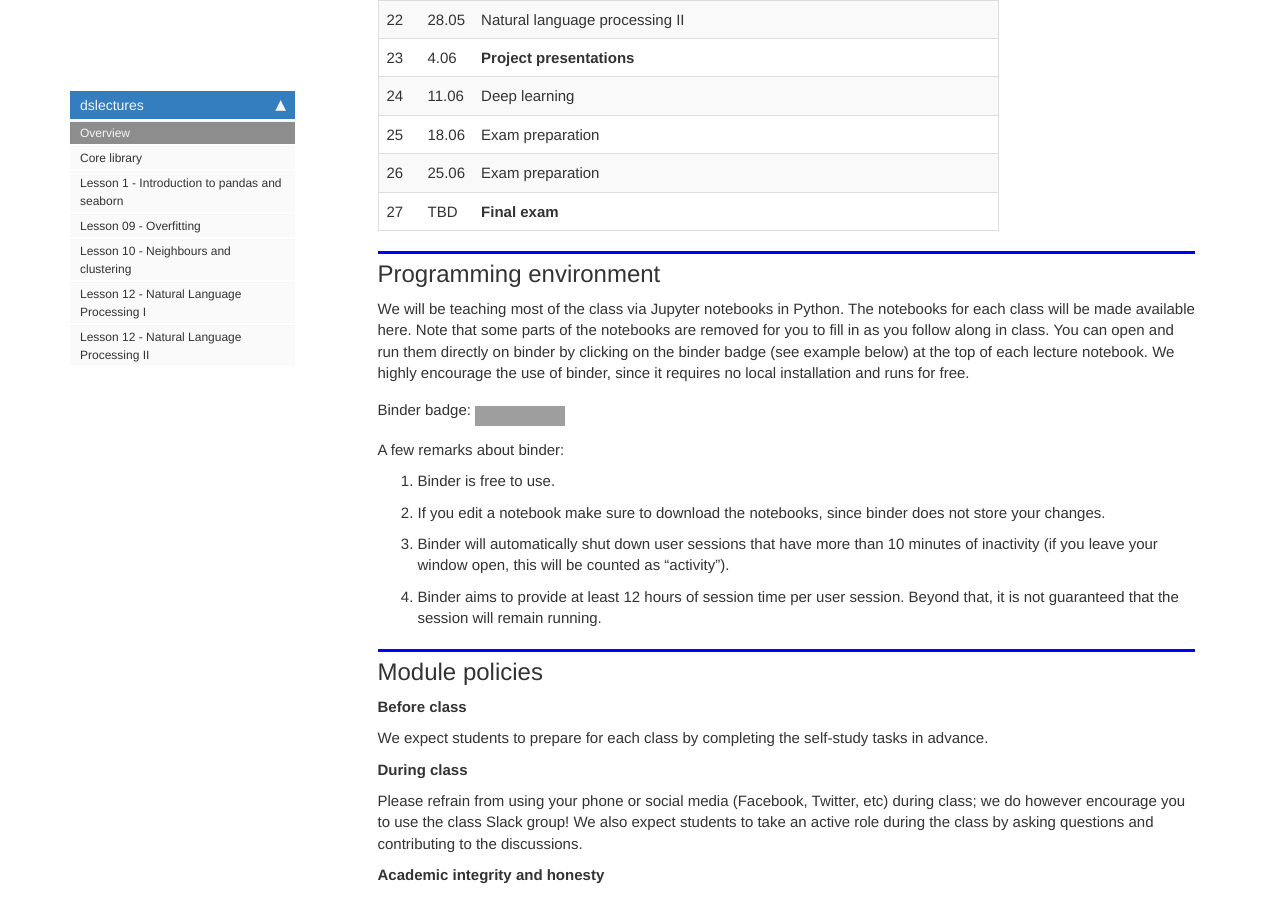
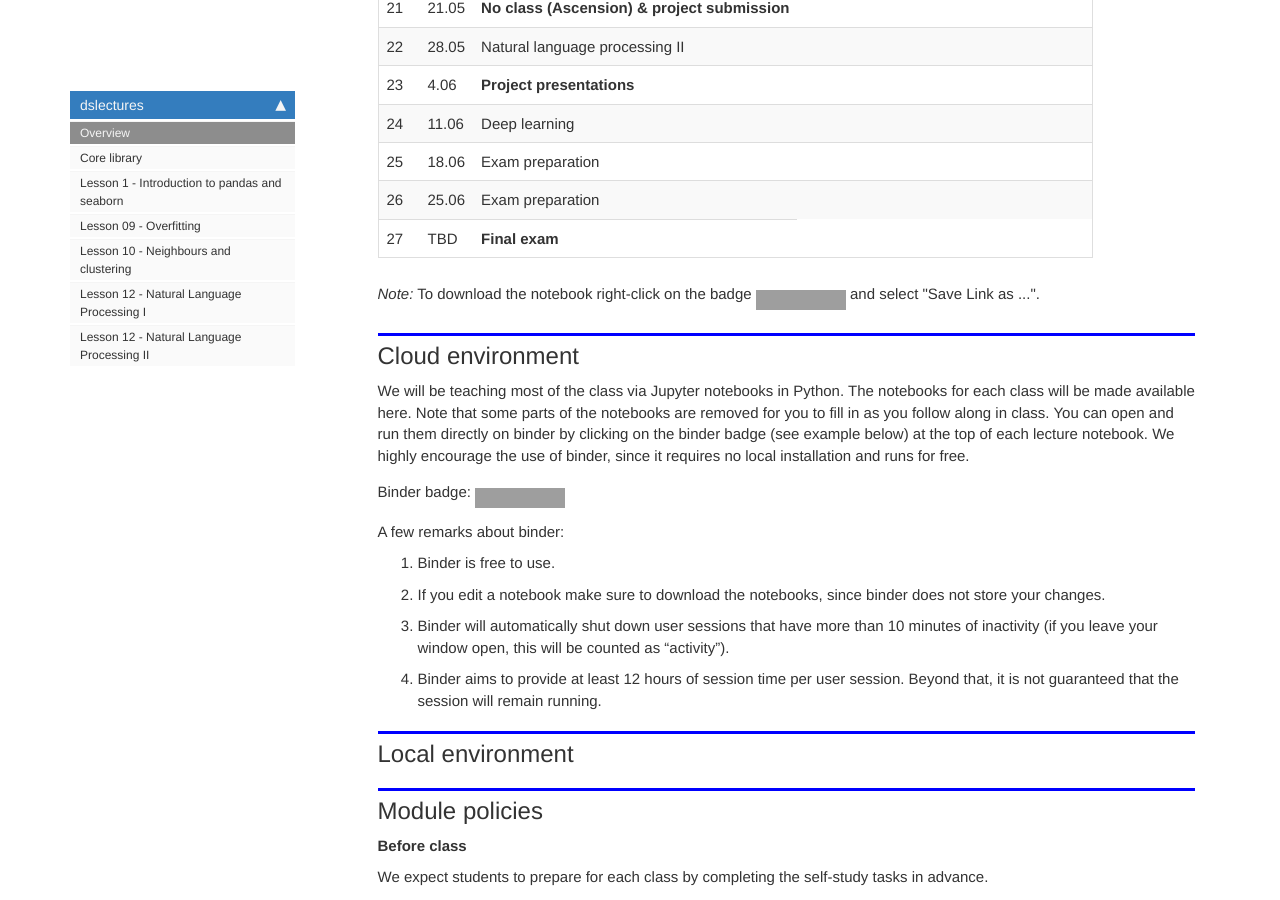
Before and after one commit to lewtun/dslectures, a Jekyll site: the page built from docs/index.html, in a window 1280 px wide and 900 px high, scrolled down 2661 px. Built offline with Jekyll 4.4.1, drawn with Linux system fonts in a browser that asks for light colours; nearby versions of some CDN libraries; comment, search, counter and statistics services are not loaded; some of the changed text lies outside the part shown; grey boxes are pictures that could not be loaded.

Commit message:
docs: add notebook download badge to intro

```diff
--- a/docs/index.html
+++ b/docs/index.html
@@ -82,7 +82,7 @@
 <td style="text-align:left">8</td>
 <td style="text-align:left">20.02</td>
 <td style="text-align:left">Introduction to data science</td>
-<td style="text-align:left"><a href="https://mybinder.org/v2/gh/lewtun/dslectures/master?urlpath=lab/tree/notebooks/lesson01_intro-to-pandas.ipynb"><img src="https://mybinder.org/badge_logo.svg" alt="Binder"></a> <a href="https://drive.google.com/file/d/14bPRdbbf_CjDOfG8rBbSBQO-dDpxDj2G/view"><img src="https://img.shields.io/static/v1?label=slides&amp;message=lesson01_intro-to-ds-and-ml.pdf&amp;color=blue&amp;logo=Google-drive" alt="slides"></a></td>
+<td style="text-align:left"><a href="https://mybinder.org/v2/gh/lewtun/dslectures/master?urlpath=lab/tree/notebooks/lesson01_intro-to-pandas.ipynb"><img src="https://mybinder.org/badge_logo.svg" alt="Binder"></a> <a href="https://raw.githubusercontent.com/lewtun/dslectures/master/notebooks/lesson01_intro-to-pandas.ipynb"><img src="https://img.shields.io/static/v1?label=notebook&amp;message=lesson01_intro-to-pandas.ipynb&amp;color=red&amp;logo=Jupyter" alt="notebook"></a> <a href="https://drive.google.com/file/d/14bPRdbbf_CjDOfG8rBbSBQO-dDpxDj2G/view"><img src="https://img.shields.io/static/v1?label=slides&amp;message=lesson01_intro-to-ds-and-ml.pdf&amp;color=green&amp;logo=read-the-docs" alt="slides"></a></td>
 </tr>
 <tr>
 <td style="text-align:left">9</td>
@@ -196,17 +196,17 @@
 <td style="text-align:left">27</td>
 <td style="text-align:left">TBD</td>
 <td style="text-align:left"><strong>Final exam</strong></td>
-<td style="text-align:left"></td>
 </tr>
 </tbody>
 </table>
+<p><em>Note:</em> To download the notebook right-click on the badge <img src="https://img.shields.io/static/v1?label=notebook&amp;message=example-notebook.ipynb&amp;color=red&amp;logo=Jupyter" alt="notebook"> and select "Save Link as ...".</p>
 
 </div>
 </div>
 </div>
 <div class="cell border-box-sizing text_cell rendered"><div class="inner_cell">
 <div class="text_cell_render border-box-sizing rendered_html">
-<h2 id="Programming-environment">Programming environment<a class="anchor-link" href="#Programming-environment">&#182;</a></h2><p>We will be teaching most of the class via Jupyter notebooks in Python. The notebooks for each class will be made available here. Note that some parts of the notebooks are removed for you to fill in as you follow along in class. You can open and run them directly on binder by clicking on the binder badge (see example below) at the top of each lecture notebook. We highly encourage the use of binder, since it requires no local installation and runs for free.</p>
+<h2 id="Cloud-environment">Cloud environment<a class="anchor-link" href="#Cloud-environment">&#182;</a></h2><p>We will be teaching most of the class via Jupyter notebooks in Python. The notebooks for each class will be made available here. Note that some parts of the notebooks are removed for you to fill in as you follow along in class. You can open and run them directly on binder by clicking on the binder badge (see example below) at the top of each lecture notebook. We highly encourage the use of binder, since it requires no local installation and runs for free.</p>
 <p>Binder badge:  <img src="https://mybinder.org/badge_logo.svg" alt="Binder"></p>
 <p>A few remarks about binder:</p>
 <ol>
@@ -216,6 +216,12 @@
 <li>Binder aims to provide at least 12 hours of session time per user session. Beyond that, it is not guaranteed that the session will remain running.</li>
 </ol>
 
+</div>
+</div>
+</div>
+<div class="cell border-box-sizing text_cell rendered"><div class="inner_cell">
+<div class="text_cell_render border-box-sizing rendered_html">
+<h2 id="Local-environment">Local environment<a class="anchor-link" href="#Local-environment">&#182;</a></h2>
 </div>
 </div>
 </div>
```
Also changed, not shown: README.md, 1 other file.
